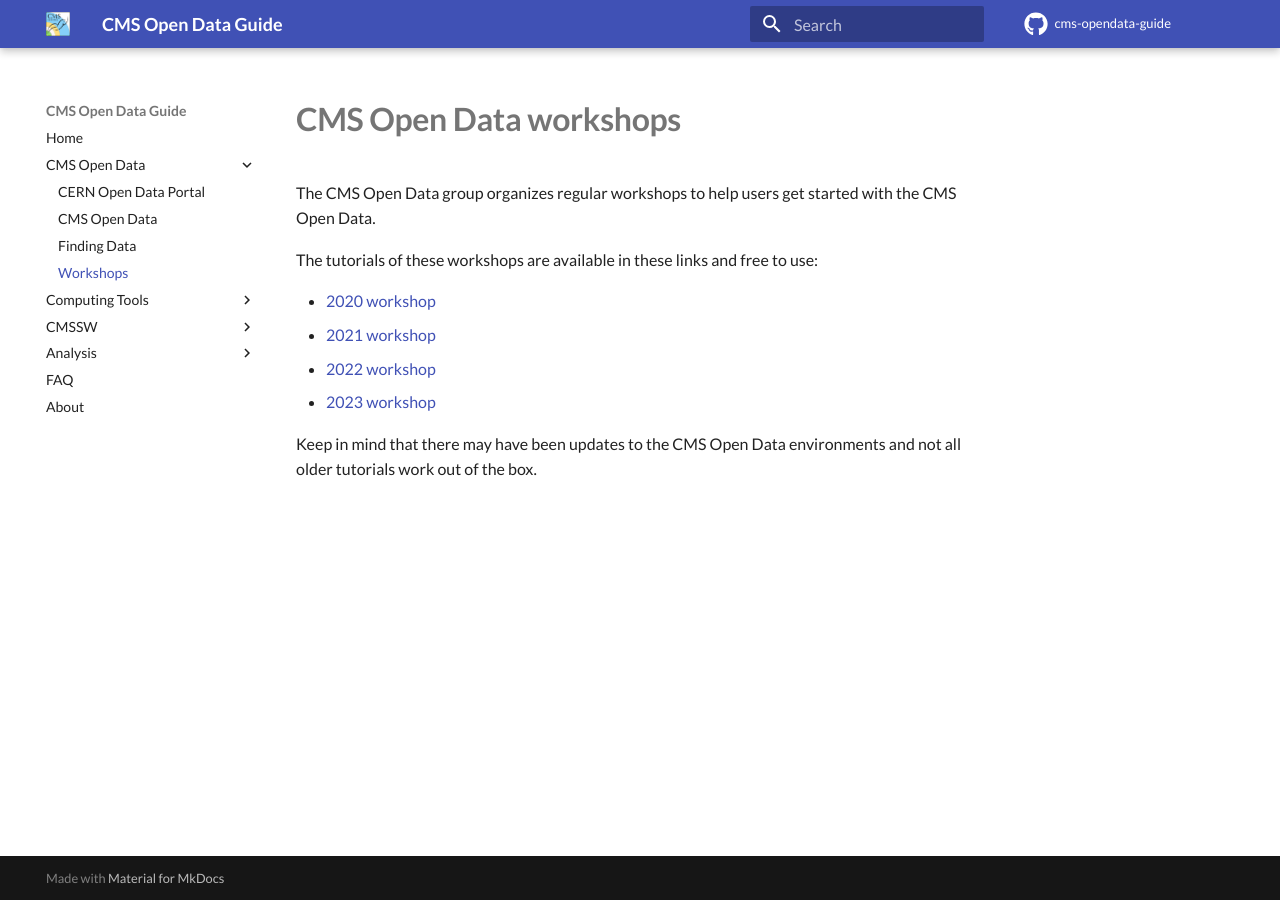
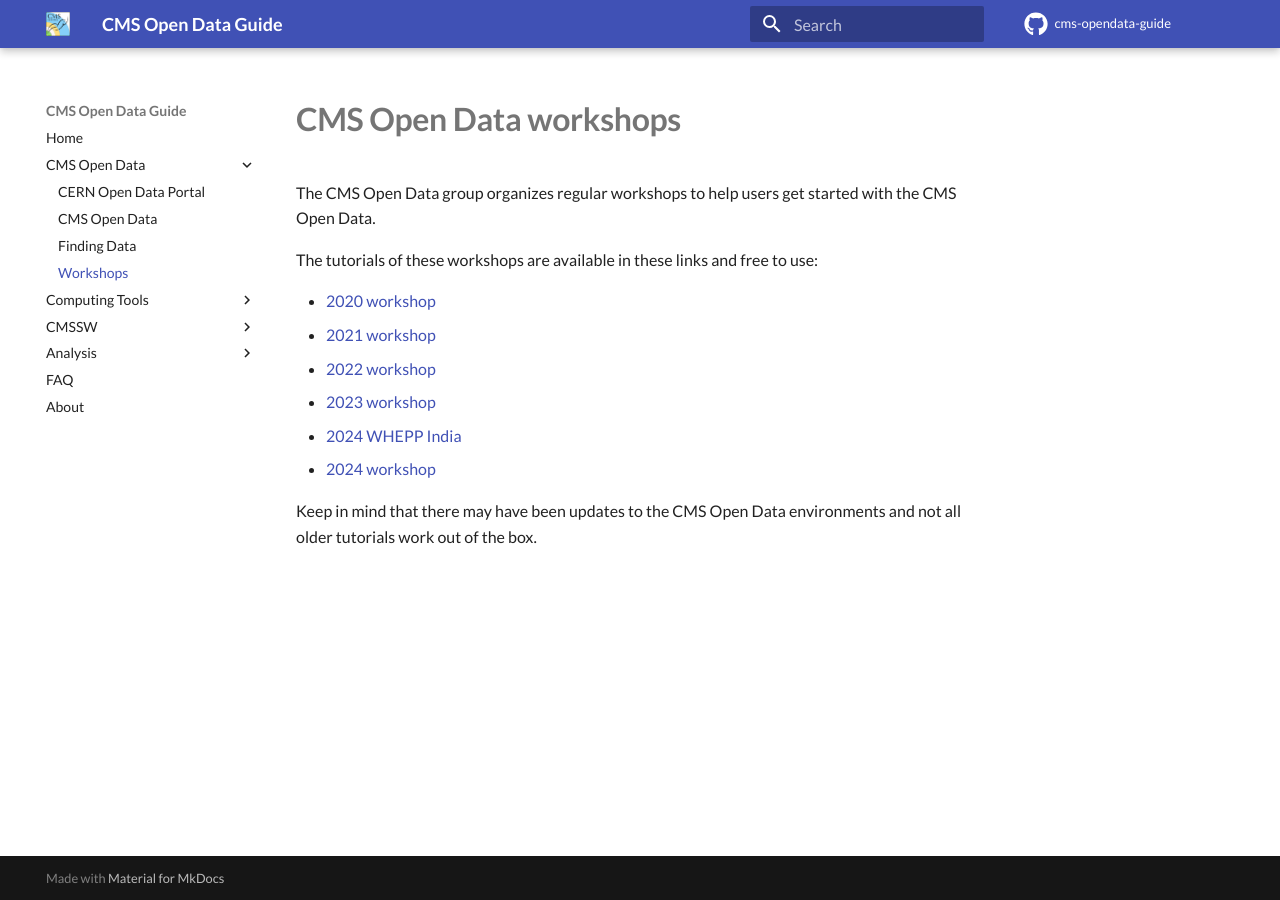
Before and after one commit to cernopendata/cms-opendata-guide, an MkDocs documentation site: the page built from docs/cmsOpenData/workshops.md, in a window 1280 px wide. Built offline with MkDocs 1.6.1 and Material for MkDocs 9.7.7, drawn with Linux system fonts in a browser that asks for light colours; comment, search, counter and statistics services are not loaded.

```diff
--- a/docs/cmsOpenData/workshops.md
+++ b/docs/cmsOpenData/workshops.md
@@ -8,5 +8,7 @@
 - [2021 workshop](https://cms-opendata-workshop.github.io/2021-07-19-cms-open-data-workshop/)
 - [2022 workshop](https://cms-opendata-workshop.github.io/2022-08-01-cms-open-data-workshop/)
 - [2023 workshop](https://cms-opendata-workshop.github.io/2023-07-11-cms-open-data-workshop/)
+- [2024 WHEPP India](https://cms-opendata-workshop.github.io/2024-01-03-india-whepp/)
+- [2024 workshop](https://cms-opendata-workshop.github.io/2024-07-29-CERN/)
 
 Keep in mind that there may have been updates to the CMS Open Data environments and not all older tutorials work out of the box.
```
